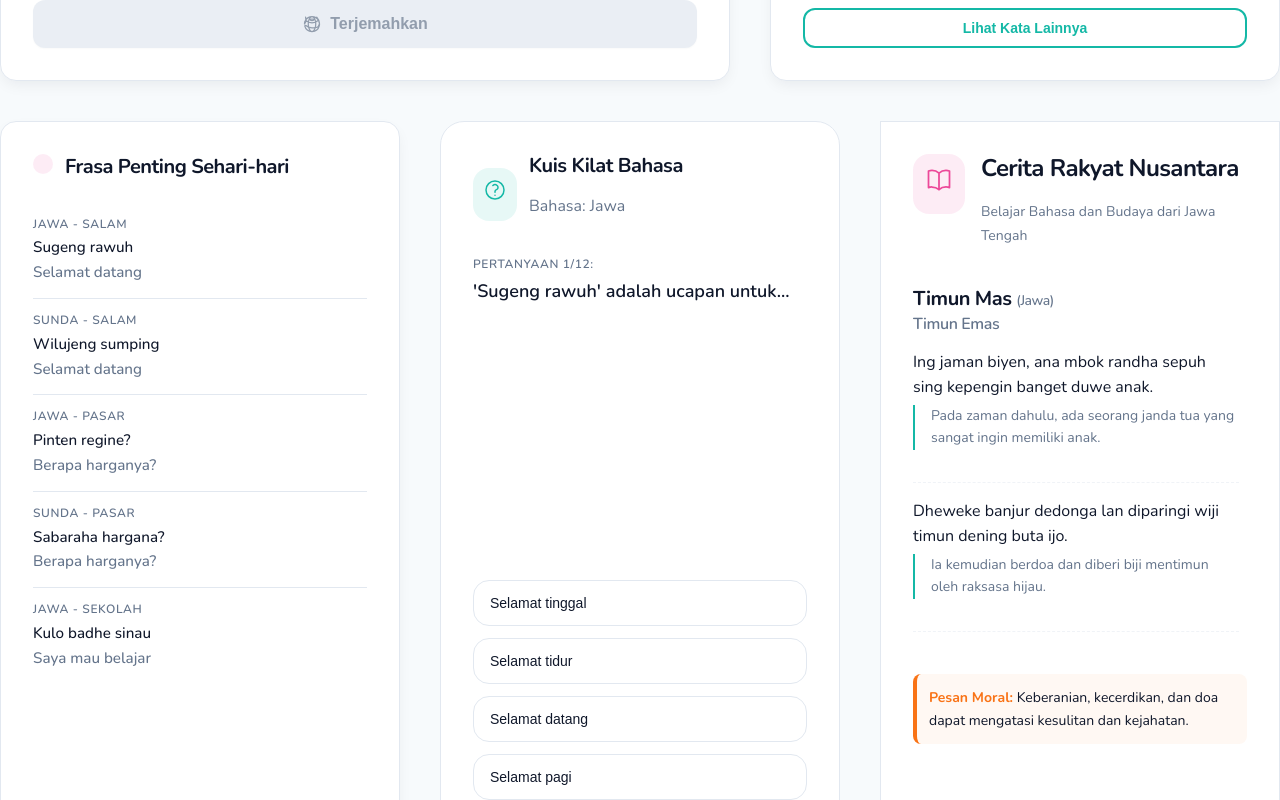
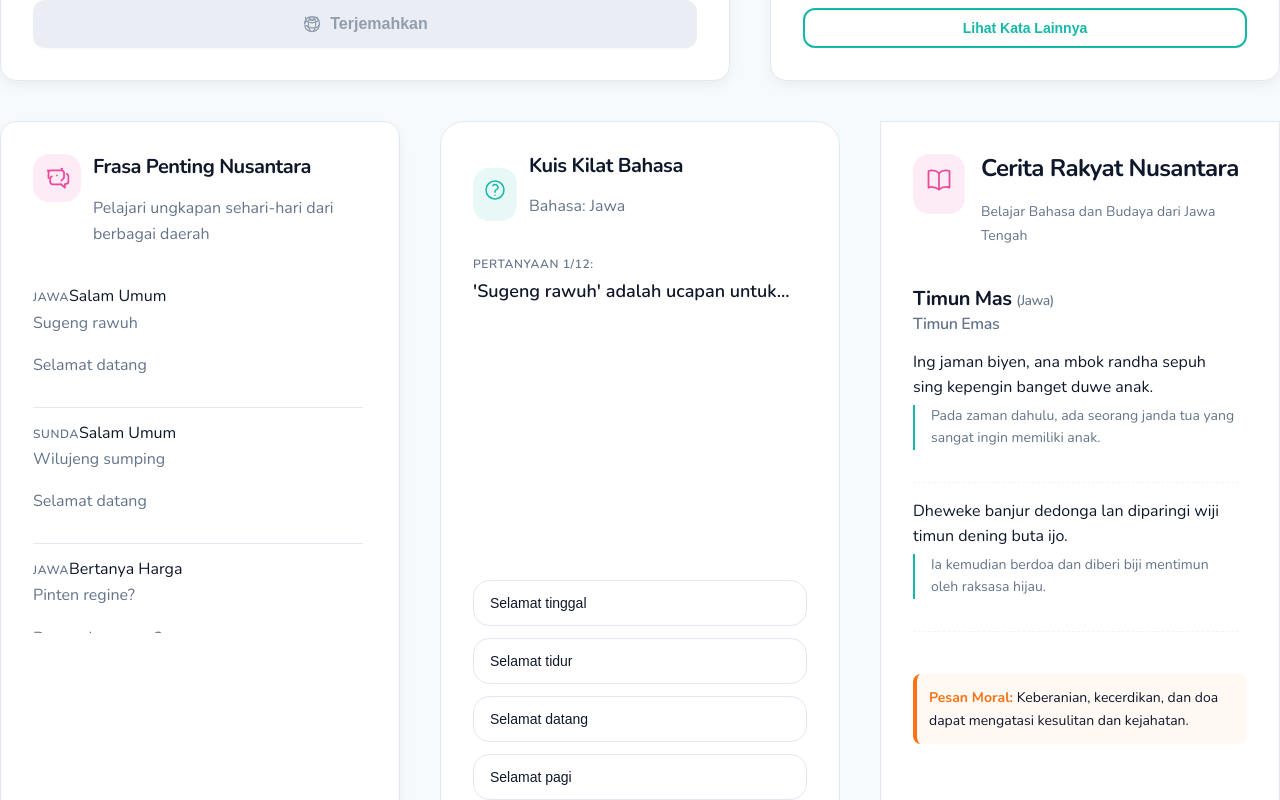
Before and after one commit to Joevan29/lumbung-kata-nusantara, a Next.js app: page / in a window 1280 px wide. Shown: the part 1680-2480 px from the top of the page. Built offline with nearby package versions, Linux system fonts and the light colour scheme.

Commit message:
Update EssentialPhrasesModule.tsx

```diff
--- a/src/components/features/EssentialPhrasesModule.tsx
+++ b/src/components/features/EssentialPhrasesModule.tsx
@@ -1,41 +1,55 @@
 // src/components/features/EssentialPhrasesModule.tsx
 "use client";
 import React, { useState, useEffect } from 'react';
-import styles from './EssentialPhrasesModule.module.scss';
-// Ganti dengan ikon yang sesuai, misalnya ikon percakapan atau buku catatan
-const ChatBubbleIcon = () => ( <svg xmlns="http://www.w3.org/2000/svg" fill="none" viewBox="0 0 24 24" strokeWidth={1.5} stroke="currentColor"><path strokeLinecap="round" strokeLinejoin="round" d="M20.25 8.511c.884.284 1.5 1.128 1.5 2.097v4.286c0 1.136-.847 2.1-1.98 2.193-.34.027-.68.052-1.02.072v3.091l-3.543-3.091c-.95.16-1.953.233-3 .233H8.25c-1.107 0-2.08-.93-2.08-2.086V12.73c0-.95.58-1.797 1.423-2.072M15.75 14.25L18 12V7.5c0-1.107-.932-2.08-2.086-2.08H6.75C5.643 5.42 4.71 6.393 4.71 7.5V12m11.04-7.89c.23-.083.47-.15.72-.213M4.71 5.42c-.23.083-.47.15-.72.213M12 9.75h.008v.008H12V9.75z" /></svg> );
-
+import styles from './EssentialPhrasesModule.module.scss'; // Impor SCSS Module
+import { ChatBubbleIcon } from '@/components/icons'; // Pastikan path impor ikon benar
 
 interface Phrase {
   id: string;
-  language: string; // e.g., "Jawa", "Sunda"
+  language: string;
   phrase_local: string;
   phrase_id: string;
-  category?: string; // e.g., "Salam", "Pasar", "Sekolah"
+  category?: string;
 }
 
 // Contoh Data Statis (Untuk MVP, idealnya dari API atau localStorage)
 const DUMMY_PHRASES: Phrase[] = [
-  { id: 'jv1', language: 'Jawa', phrase_local: 'Sugeng rawuh', phrase_id: 'Selamat datang', category: 'Salam' },
-  { id: 'su1', language: 'Sunda', phrase_local: 'Wilujeng sumping', phrase_id: 'Selamat datang', category: 'Salam' },
-  { id: 'jv2', language: 'Jawa', phrase_local: 'Pinten regine?', phrase_id: 'Berapa harganya?', category: 'Pasar' },
-  { id: 'su2', language: 'Sunda', phrase_local: 'Sabaraha hargana?', phrase_id: 'Berapa harganya?', category: 'Pasar' },
-  { id: 'jv3', language: 'Jawa', phrase_local: 'Kulo badhe sinau', phrase_id: 'Saya mau belajar', category: 'Sekolah' },
+  { id: 'jv1', language: 'Jawa', phrase_local: 'Sugeng rawuh', phrase_id: 'Selamat datang', category: 'Salam Umum' },
+  { id: 'su1', language: 'Sunda', phrase_local: 'Wilujeng sumping', phrase_id: 'Selamat datang', category: 'Salam Umum' },
+  { id: 'jv2', language: 'Jawa', phrase_local: 'Pinten regine?', phrase_id: 'Berapa harganya?', category: 'Bertanya Harga' },
+  { id: 'su2', language: 'Sunda', phrase_local: 'Sabaraha hargana?', phrase_id: 'Berapa harganya?', category: 'Bertanya Harga' },
+  { id: 'jv3', language: 'Jawa', phrase_local: 'Kulo badhe sinau', phrase_id: 'Saya mau belajar', category: 'Pendidikan' },
+  { id: 'su3', language: 'Sunda', phrase_local: 'Abdi hoyong diajar', phrase_id: 'Saya mau belajar', category: 'Pendidikan' },
+  { id: 'min1', language: 'Minangkabau', phrase_local: 'Ba\'a kabanyo?', phrase_id: 'Apa kabar?', category: 'Sapaan' },
+  { id: 'ban1', language: 'Bali', phrase_local: 'Om Swastiastu', phrase_id: 'Salam (semoga dalam keadaan baik)', category: 'Salam Umum' },
 ];
 
 const EssentialPhrasesModule: React.FC = () => {
   const [phrases, setPhrases] = useState<Phrase[]>([]);
-  const [isLoading, setIsLoading] = useState(true);
-  // const [filterCategory, setFilterCategory] = useState<string | null>(null); // Untuk filter nanti
+  const [isLoading, setIsLoading] = useState<boolean>(true);
+  const [isMounted, setIsMounted] = useState<boolean>(false);
 
   useEffect(() => {
+    setIsMounted(true); // Tandai bahwa komponen sudah di-mount di client
     // Simulasi pengambilan data
     setIsLoading(true);
     setTimeout(() => {
-      setPhrases(DUMMY_PHRASES);
+      setPhrases(DUMMY_PHRASES); // Anda bisa mengganti ini dengan fetch API jika perlu
       setIsLoading(false);
-    }, 500);
+    }, 300); // Sedikit delay untuk efek loading
   }, []);
+
+  // Placeholder sederhana jika belum mounted (untuk menghindari hydration error jika ada dependensi client)
+  if (!isMounted) {
+    return (
+        <div className={`${styles.phrasesCard} ${styles.loadingState}`}>
+            {/* Skeleton sederhana untuk loading awal */}
+            <div className={styles.skeletonHeader}></div>
+            <div className={styles.skeletonContent}></div>
+            <div className={styles.skeletonContent}></div>
+        </div>
+    );
+  }
 
   if (isLoading) {
     return (
@@ -48,7 +62,7 @@ const EssentialPhrasesModule: React.FC = () => {
   if (phrases.length === 0) {
      return (
       <div className={`${styles.phrasesCard} ${styles.emptyState}`}>
-        <p>Belum ada frasa untuk ditampilkan.</p>
+        <p>Belum ada frasa untuk ditampilkan saat ini.</p>
       </div>
     );
   }
@@ -57,20 +71,26 @@ const EssentialPhrasesModule: React.FC = () => {
     <div className={styles.phrasesCard}>
       <div className={styles.header}>
         <div className={styles.iconWrapper}>
-          <ChatBubbleIcon className={styles.icon} />
+          <ChatBubbleIcon
+            className={styles.icon}
+            style={{width: '28px', height: '28px'}} // Atur ukuran ikon via style prop
+          />
         </div>
-        <h2 className={styles.title}>Frasa Penting Sehari-hari</h2>
+        <div>
+            <h2 className={styles.title}>Frasa Penting Nusantara</h2>
+            <p className={styles.subtitle}>Pelajari ungkapan sehari-hari dari berbagai daerah</p>
+        </div>
       </div>
 
-      {/* Nanti bisa ditambahkan filter berdasarkan bahasa atau kategori */}
-      {/* <div className="mb-4"> ... filter UI ... </div> */}
-
-      <div className="space-y-3"> {/* Menggunakan class Tailwind untuk spasi jika mudah */}
+      <div className={styles.listContainer}>
         {phrases.map(p => (
           <div key={p.id} className={styles.phraseItem}>
-            <p className={styles.phraseLang}>{p.language} - {p.category}</p>
-            <p className={styles.phraseText}>{p.phrase_local}</p>
-            <p className={styles.phraseText} style={{color: 'var(--brand-muted)'}}>{p.phrase_id}</p>
+            <div className={styles.phraseHeader}>
+                <span className={styles.phraseLang}>{p.language}</span>
+                {p.category && <span className={styles.phraseCategory}>{p.category}</span>}
+            </div>
+            <p className={styles.phraseTextLocal}>{p.phrase_local}</p>
+            <p className={styles.phraseTextId}>{p.phrase_id}</p>
           </div>
         ))}
       </div>
```
